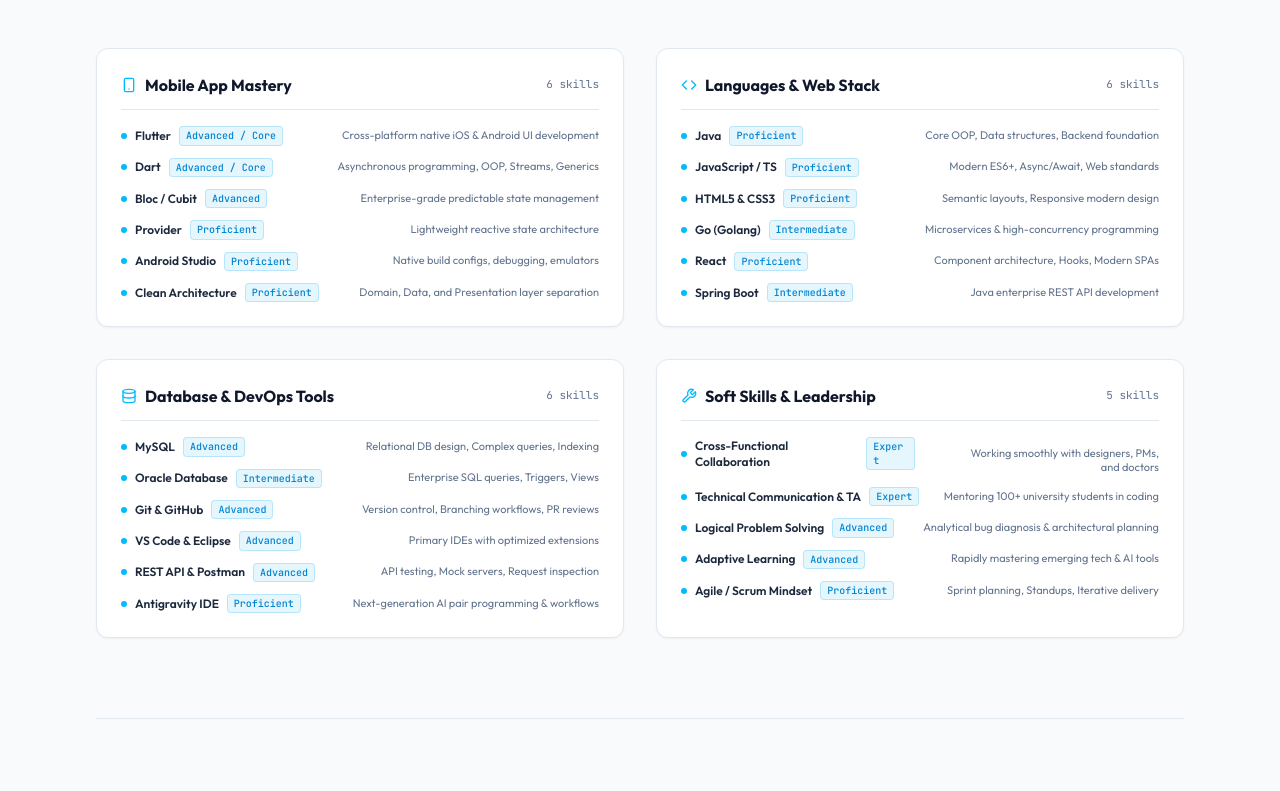
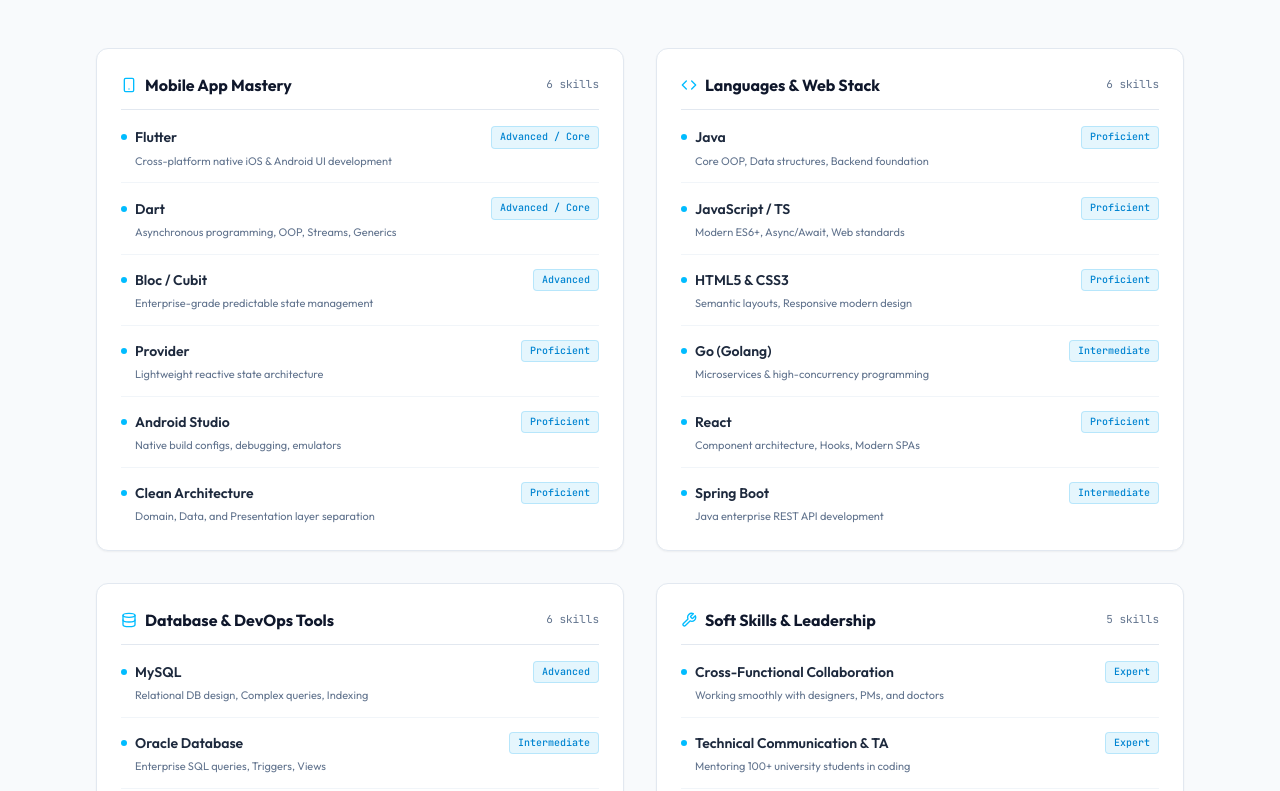
Before and after one commit to Theeraphat-S/portfolio-web, a React (Vite) app: page / in a window 1280 px wide. Shown: the part 4929-5720 px from the top of the page. Built offline with nearby package versions, Linux system fonts and the light colour scheme; a web font is replaced by a local one.

Commit message:
fix(skills): improve skill layout to prevent badge and text line-breaking

```diff
--- a/src/components/sections/skills/Skills.tsx
+++ b/src/components/sections/skills/Skills.tsx
@@ -61,7 +61,7 @@
             viewport={{ once: true, margin: "-40px" }}
             transition={{ duration: 0.4, delay: idx * 0.08 }}
             whileHover={{ y: -3 }}
-            className="border border-slate-200 dark:border-slate-800 bg-white dark:bg-[#111827] rounded-xl p-6 space-y-4 shadow-xs dark:shadow-none hover:border-sky-500/50 transition-all"
+            className="border border-slate-200 dark:border-slate-800 bg-white dark:bg-[#111827] rounded-xl p-5 sm:p-6 space-y-4 shadow-xs dark:shadow-none hover:border-sky-500/50 transition-all"
           >
             {/* Domain Header */}
             <div className="flex items-center justify-between pb-3 border-b border-slate-200 dark:border-slate-800">
@@ -77,22 +77,24 @@
             </div>
 
             {/* Skills List */}
-            <div className="space-y-3">
+            <div className="space-y-3.5">
               {category.skills.map((skill, sIdx) => (
                 <div
                   key={sIdx}
-                  className="flex flex-col sm:flex-row sm:items-baseline justify-between gap-1 text-xs group"
+                  className="pb-3 border-b border-slate-100 dark:border-slate-800/60 last:border-0 last:pb-0 space-y-1 group"
                 >
-                  <div className="flex items-center gap-2">
-                    <span className="w-1.5 h-1.5 rounded-full bg-sky-400 shrink-0 group-hover:scale-125 transition-transform" />
-                    <span className="font-semibold text-slate-800 dark:text-slate-100">
-                      {skill.name}
-                    </span>
-                    <span className="text-[10px] font-mono text-sky-600 dark:text-sky-400 bg-sky-500/10 px-1.5 py-0.5 rounded border border-sky-500/20 font-medium">
+                  <div className="flex items-center justify-between gap-3">
+                    <div className="flex items-center gap-2 min-w-0">
+                      <span className="w-1.5 h-1.5 rounded-full bg-sky-400 shrink-0 group-hover:scale-125 transition-transform" />
+                      <span className="font-semibold text-slate-800 dark:text-slate-100 text-xs sm:text-sm">
+                        {skill.name}
+                      </span>
+                    </div>
+                    <span className="text-[10px] font-mono text-sky-600 dark:text-sky-400 bg-sky-500/10 px-2 py-0.5 rounded border border-sky-500/20 font-medium whitespace-nowrap shrink-0">
                       {skill.level}
                     </span>
                   </div>
-                  <p className="text-slate-500 dark:text-slate-400 text-[11px] sm:text-right pl-3.5 sm:pl-0">
+                  <p className="text-slate-500 dark:text-slate-400 text-[11px] leading-relaxed pl-3.5">
                     {skill.desc}
                   </p>
                 </div>
```
